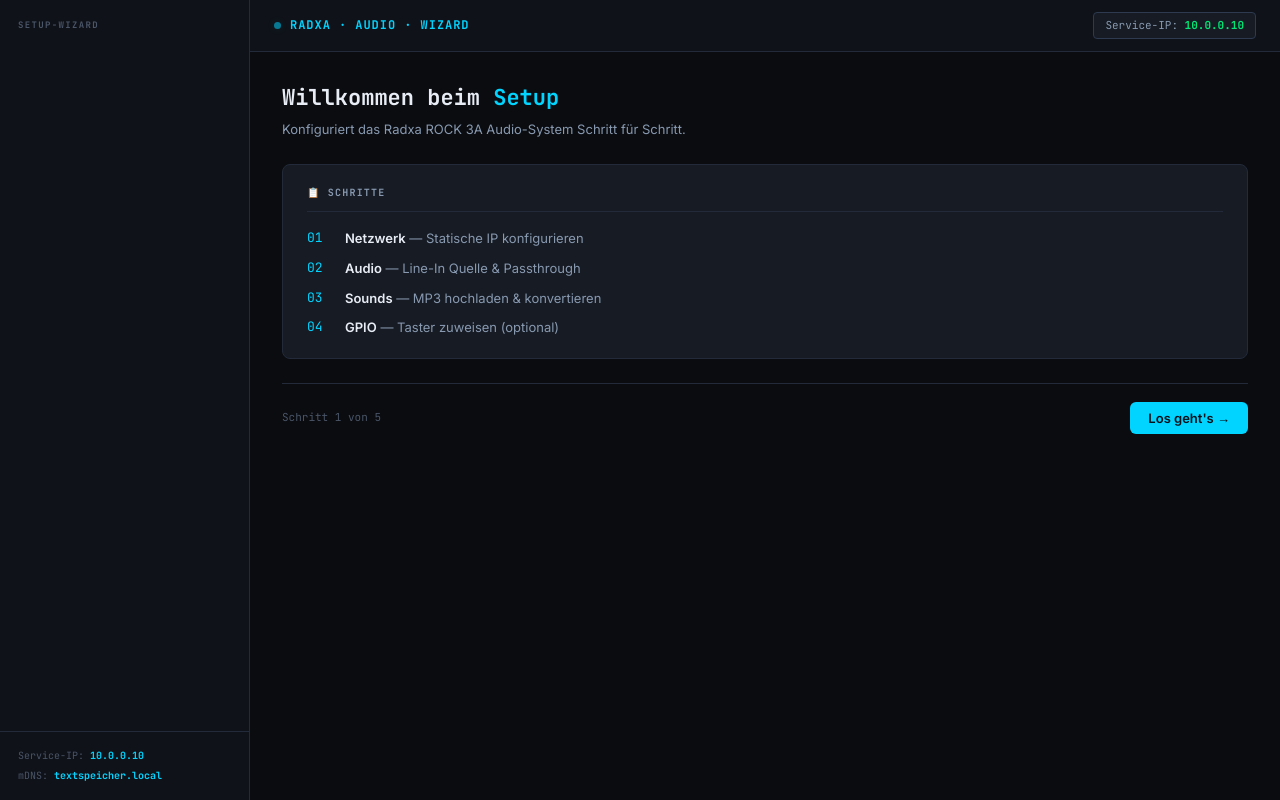
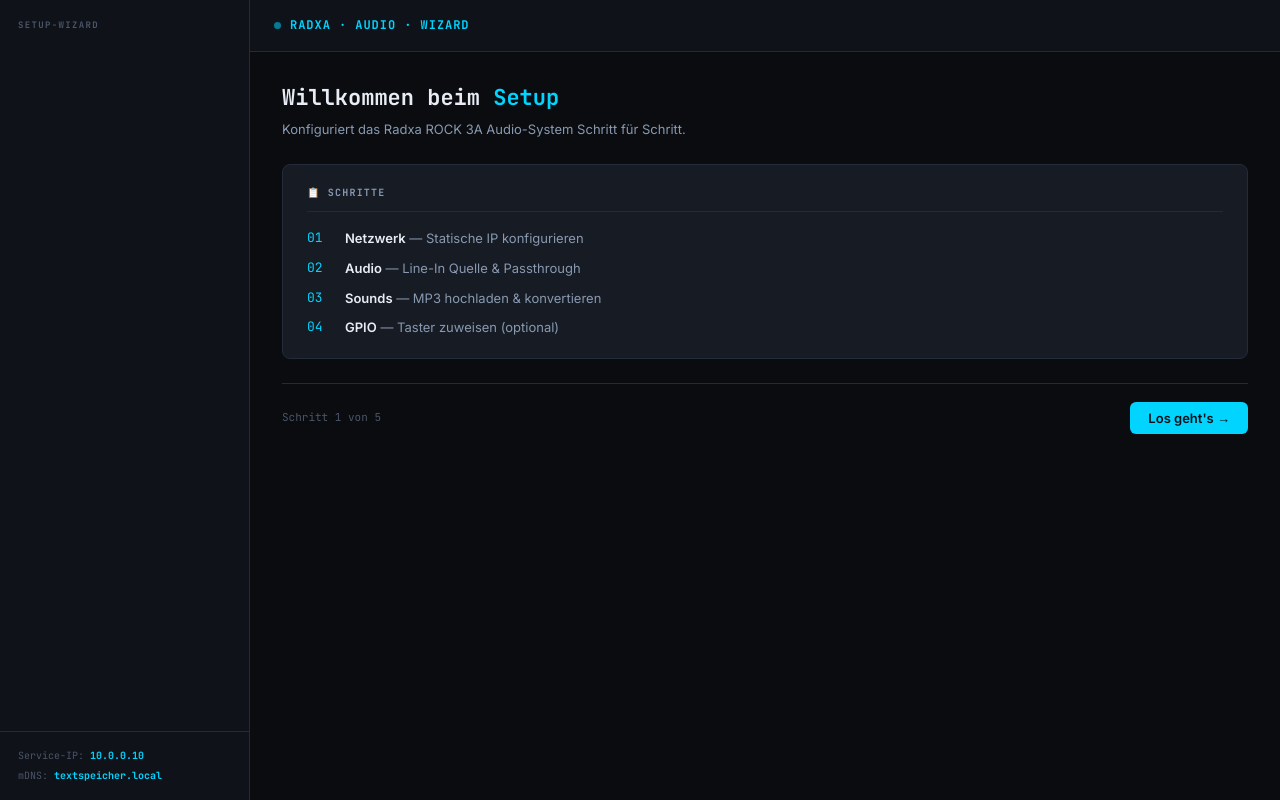
Before and after one commit to dockr69/raspi_app, a Flask app: page / in a window 1280 px wide. Run offline with Flask 3, Linux system fonts and the light colour scheme; data that the repository does not hold is empty; parts of the project's set-up code (start-up, migrations or seed data) failed here and were passed over.

Commit message:
UI: Service-IP Chip aus Topbar entfernt, Ping-Button entfernt
Co-Authored-By: Claude Sonnet 4.6 <noreply@anthropic.com>

```diff
--- a/templates/index.html
+++ b/templates/index.html
@@ -376,7 +376,6 @@ input[type=range]{accent-color:var(--acc);width:100%;cursor:pointer;height:4px}
     <header class="topbar">
       <div class="tlogo"><div class="tpulse"></div>RADXA · AUDIO · WIZARD</div>
       <div class="tsep"></div>
-      <div class="tchip">Service-IP: <b>10.0.0.10</b></div>
       <button class="tbtn" id="btn-to-dashboard" onclick="openDashboard()" style="display:none" title="Zum Status">←</button>
     </header>
 
@@ -455,7 +454,6 @@ input[type=range]{accent-color:var(--acc);width:100%;cursor:pointer;height:4px}
 
           <div class="brow">
             <button class="btn btn-primary" id="btn-net-apply" onclick="applyNetwork()" disabled>✓ Anwenden</button>
-            <button class="btn btn-ghost btn-sm" onclick="pingTest()">⚡ Ping</button>
             <button class="btn btn-ghost btn-sm" onclick="loadIfaces()">↺ Interfaces</button>
           </div>
           <div class="spill" id="net-status"></div>
```
